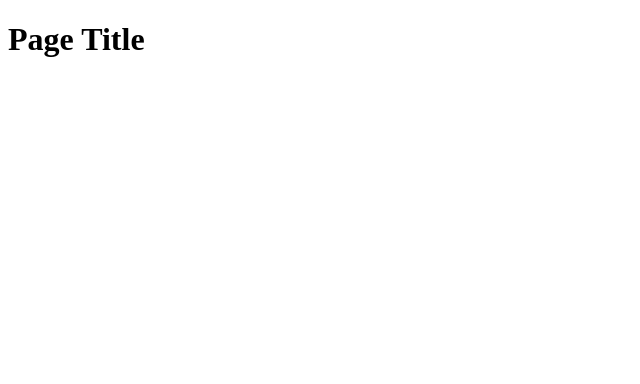
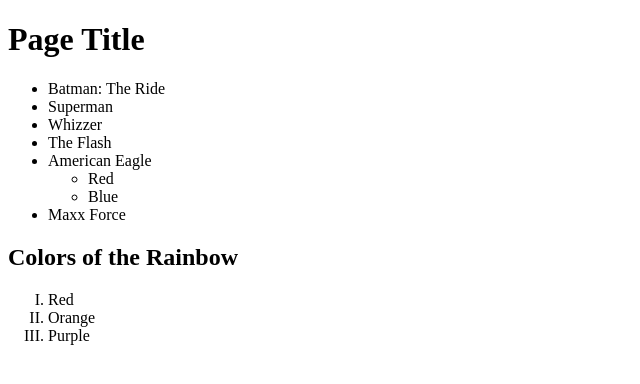
Before and after one commit to rpharts/cis-216-blank-template, a plain HTML site: page index.html in a window 1280 px wide. Shown: the whole page, without its empty margins (0-640 px from the left). Drawn offline with Linux system fonts and the light colour scheme.

Commit message:
Add List Examples

```diff
--- a/index.html
+++ b/index.html
@@ -6,5 +6,28 @@
     </head>
     <body>
         <h1>Page Title</h1>
+        <!--Unordered List-->
+        <ul>
+            <!--List Items-->
+            <li>Batman: The Ride</li>
+            <li>Superman</li>
+            <li>Whizzer</li>
+            <li>The Flash</li>
+            <li>American Eagle</li>
+                <ul>
+                    <li>Red</li>
+                    <li>Blue</li>
+                </ul>
+            <li>Maxx Force</li>
+        </ul>
+
+        <h2>Colors of the Rainbow</h2>
+        <!--Ordered List-->
+        <ol type="I">
+            <!--List Item-->
+            <li>Red</li>
+            <li>Orange</li>
+            <li>Purple</li>
+        </ol>
     </body>
 </html>
```
